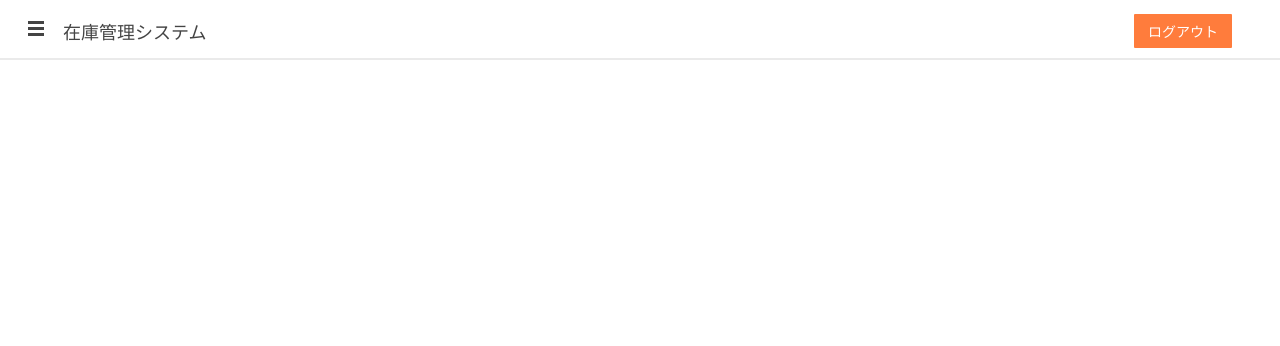
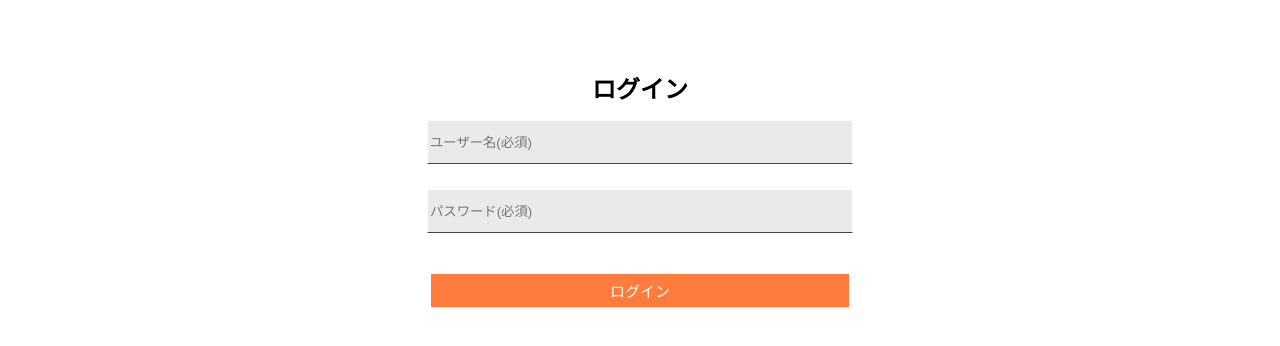
Before and after one commit to koichiro59/StockApp, a React (Create React App) app: page / in a window 1280 px wide. Shown: the top 346 px of the page. Built offline with nearby package versions, Linux system fonts and the light colour scheme.

Commit message:
loginComplete

```diff
--- a/src/index.tsx
+++ b/src/index.tsx
@@ -1,12 +1,13 @@
 import React from 'react';
 import ReactDOM from 'react-dom/client';
 import Header from './header';
+import Login from './login';
 
 const root = ReactDOM.createRoot(
   document.getElementById('root') as HTMLElement
 );
 root.render(
   <React.StrictMode>
-    <Header/>
+    <Login/>
   </React.StrictMode>
 );
--- /dev/null
+++ b/src/login.tsx
@@ -0,0 +1,53 @@
+import React, { useState } from 'react';
+
+const Login: React.FC = () => {
+    return (
+        <div>
+            <h2 style={style.title}>ログイン</h2>
+            <form action="" style={style.form}>
+                <input type="text" style={style.input} placeholder='ユーザー名(必須)'/>
+                <input type="text" style={style.input} placeholder='パスワード(必須)'/>
+                <div>
+                     <button style={style.loginbtn}>ログイン</button>
+                </div>
+            </form>
+        </div>
+    )
+}
+
+const style: {[key: string]: React.CSSProperties} = {
+    title:{
+        textAlign:"center",
+        fontFamily:"sans-serif",
+        fontSize:"24px",
+        fontWeight:"bold",
+        marginTop:"70px"
+    },
+    form:{
+        margin:"-10px auto 0 auto",
+        width:"600px",
+        height:"300px"
+    },
+    input:{
+        display:"block",
+        margin:"25px auto",
+        width:"420px",
+        height:"40px",
+        background:"#eaeaea",
+        border:"solid 1px #fff",
+        borderBottom:"solid 1.5px #444444"
+    },
+    loginbtn:{
+        display:"block",
+        margin:"40px auto",
+        fontFamily:"sans-serif",
+        width:"420px",
+        height:"35px",
+        background:"#ff7c3c",
+        color:"#fff",
+        border:"solid 1px #fff",
+        fontSize:"15px",
+    },
+}
+
+export default Login;
```
